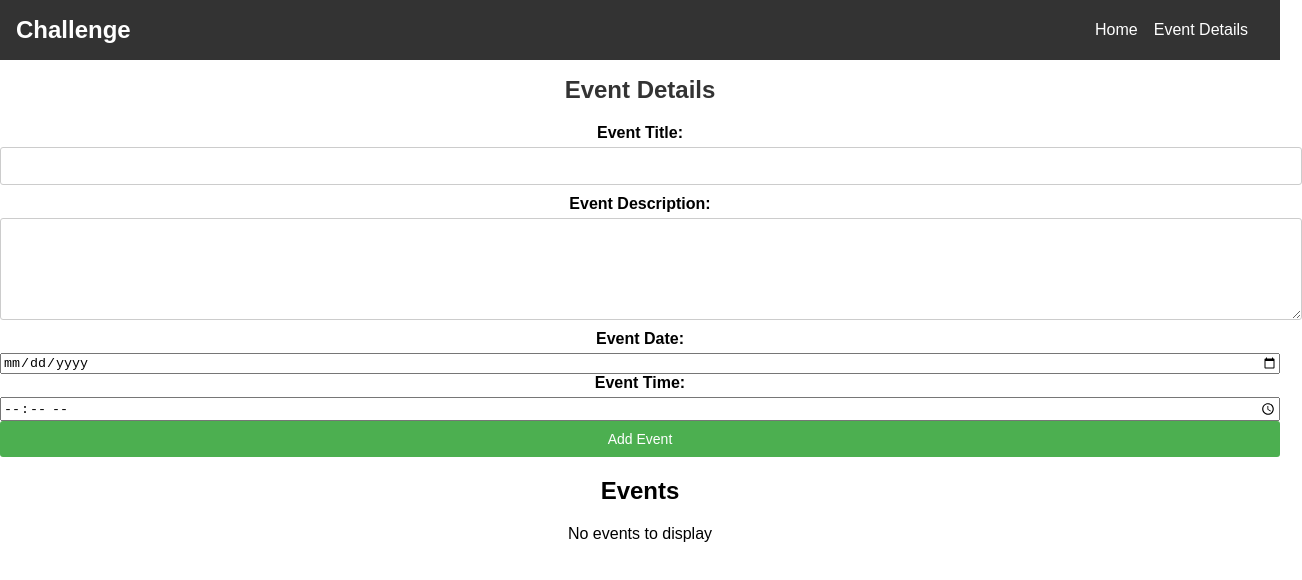
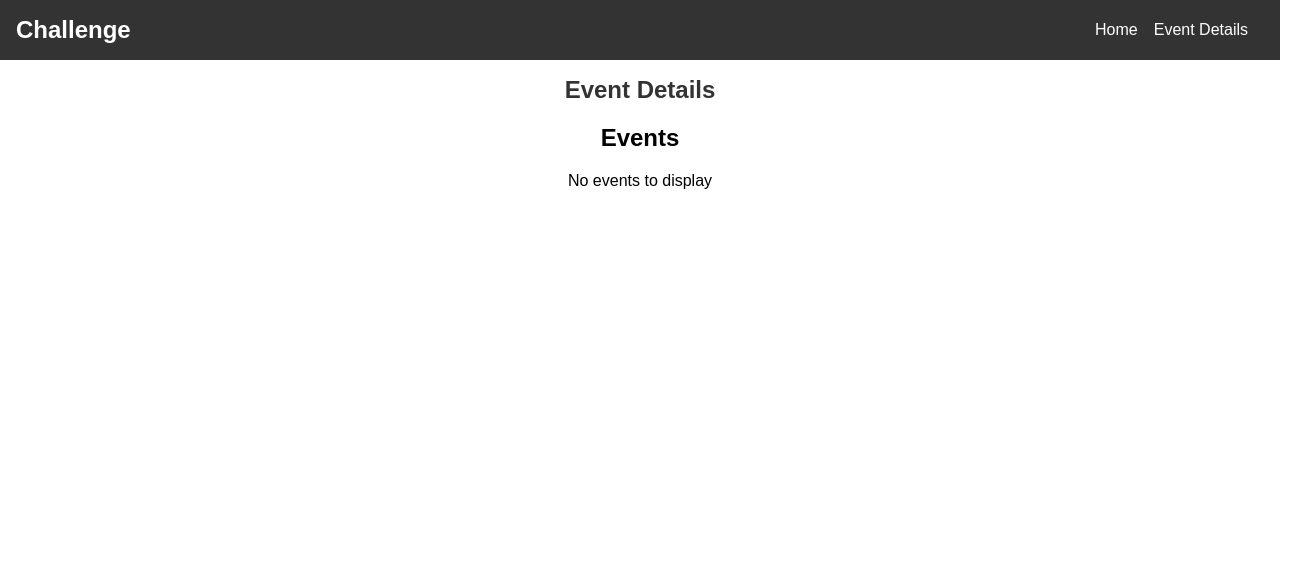
Before and after one commit to sawtoothridge13/calendar, a React (Create React App) app: page /EventDetailsPage in a window 1280 px wide. Shown: the top 580 px of the page, 1302 px wide, since content can reach past the window. Built offline with nearby package versions, Linux system fonts and the light colour scheme.

Commit message:
Move description field on form to below date and time

```diff
--- a/src/components/ChallengeCalendar/ChallengeCalendar.jsx
+++ b/src/components/ChallengeCalendar/ChallengeCalendar.jsx
@@ -7,10 +7,9 @@ import FormComponent from '../FormComponent/FormComponent'; // Ensure correct pa
 import sportData from './sportData.json.json'; // Adjust the path to your actual file location
 
 const ChallengeCalendar = () => {
-  const [currentDate, setCurrentDate] = useState(new Date(2024, 0, 1)); // Set initial date to January 2024
-  const [selectedDate, setSelectedDate] = useState(new Date(2024, 0, 1)); // Set initial selected date
-  const [events, setEvents] = useState([]);
-  const navigate = useNavigate(); // Use React Router navigation
+  const [currentDate, setCurrentDate] = useState(new Date(2024, 0, 1));
+  const [events, setEvents] = useState([]); // Local events state
+  const navigate = useNavigate();
 
   useEffect(() => {
     transformData();
@@ -44,7 +43,7 @@ const ChallengeCalendar = () => {
     );
 
     navigate('/EventDetailsPage', {
-      state: { eventsForDate, events, setEvents },
+      state: { eventsForDate }, // Pass only the events for the selected date
     });
   };
 
@@ -54,7 +53,7 @@ const ChallengeCalendar = () => {
       title,
       description,
     };
-    setEvents([...events, newEvent]); // Update the global events state
+    setEvents([...events, newEvent]); // Update local events
   };
 
   const handleMonthChange = (direction) => {
@@ -87,14 +86,14 @@ const ChallengeCalendar = () => {
       <Calendar
         className="react-calendar"
         onClickDay={handleDateClick} // Handle day click to navigate
-        value={selectedDate}
-        activeStartDate={currentDate} // Use currentDate to control the active month
-        minDate={new Date(2024, 0, 1)} // January 1, 2024
-        maxDate={new Date(2024, 11, 31)} // December 31, 2024
+        value={currentDate}
+        activeStartDate={currentDate}
+        minDate={new Date(2024, 0, 1)}
+        maxDate={new Date(2024, 11, 31)}
         tileContent={({ date }) =>
           isDateWithEvent(date) ? <span className="event-dot"></span> : null
         }
-        showNavigation={false} // Disable default navigation
+        showNavigation={false}
       />
       <div className="form-container">
         <FormComponent handleAddEvent={handleAddEvent} />
--- a/src/components/FormComponent/FormComponent.jsx
+++ b/src/components/FormComponent/FormComponent.jsx
@@ -64,13 +64,6 @@ const FormComponent = ({ handleAddEvent }) => {
           onChange={handleEventTitleChange}
         />
 
-        <label htmlFor="eventDescription">Event Description:</label>
-        <textarea
-          id="eventDescription"
-          value={eventDescription}
-          onChange={handleEventDescriptionChange}
-        ></textarea>
-
         <label htmlFor="eventDate">Event Date:</label>
         <input
           type="date"
@@ -87,6 +80,13 @@ const FormComponent = ({ handleAddEvent }) => {
           onChange={handleEventTimeChange}
         />
 
+        <label htmlFor="eventDescription">Event Description:</label>
+        <textarea
+          id="eventDescription"
+          value={eventDescription}
+          onChange={handleEventDescriptionChange}
+        ></textarea>
+
         <button type="submit">Add Event</button>
       </form>
       {error && <p className="error-message">{error}</p>}
--- a/src/pages/EventDetailsPage.js
+++ b/src/pages/EventDetailsPage.js
@@ -1,27 +1,15 @@
-import React, { useState } from 'react';
+import React from 'react';
 import { useLocation } from 'react-router-dom';
 import EventListComponent from '../components/EventList/EventListComponent';
-import FormComponent from '../components/FormComponent/FormComponent';
 
 export const EventDetailsPage = () => {
   const location = useLocation();
-  const initialEvents = location.state?.events || []; // Retrieve events passed from homepage
-  const [events, setEvents] = useState(initialEvents); // Manage events locally on this page
-
-  const handleAddEvent = (title, description, dateTime) => {
-    const newEvent = {
-      date: dateTime,
-      title,
-      description,
-    };
-    setEvents([...events, newEvent]); // Add the new event to the existing list
-  };
+  const eventsForDate = location.state?.eventsForDate || []; // Safely retrieve the events
 
   return (
     <div>
       <h1>Event Details</h1>
-      <FormComponent handleAddEvent={handleAddEvent} />
-      <EventListComponent events={events} />
+      <EventListComponent events={eventsForDate} />
     </div>
   );
 };
```
